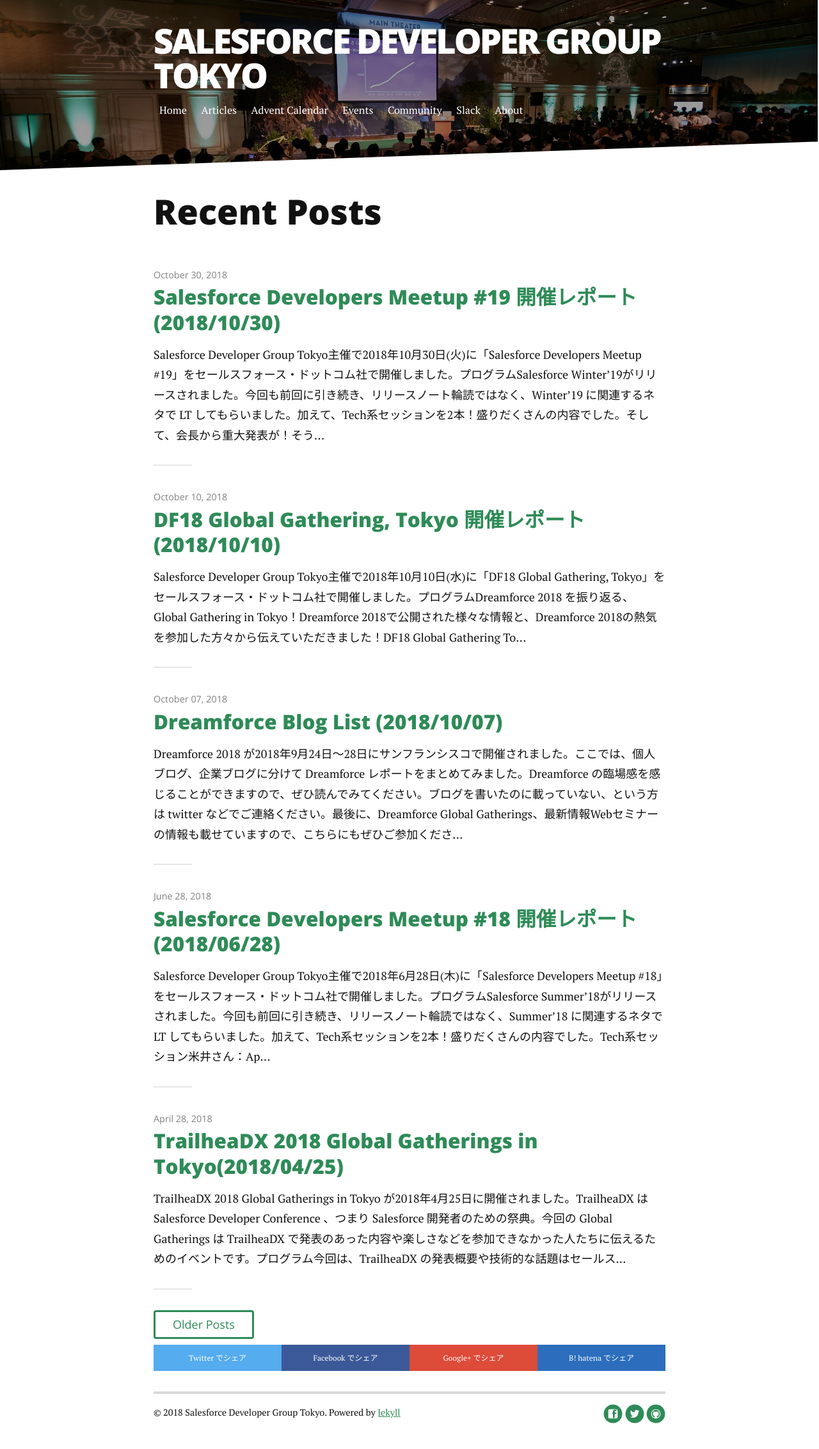
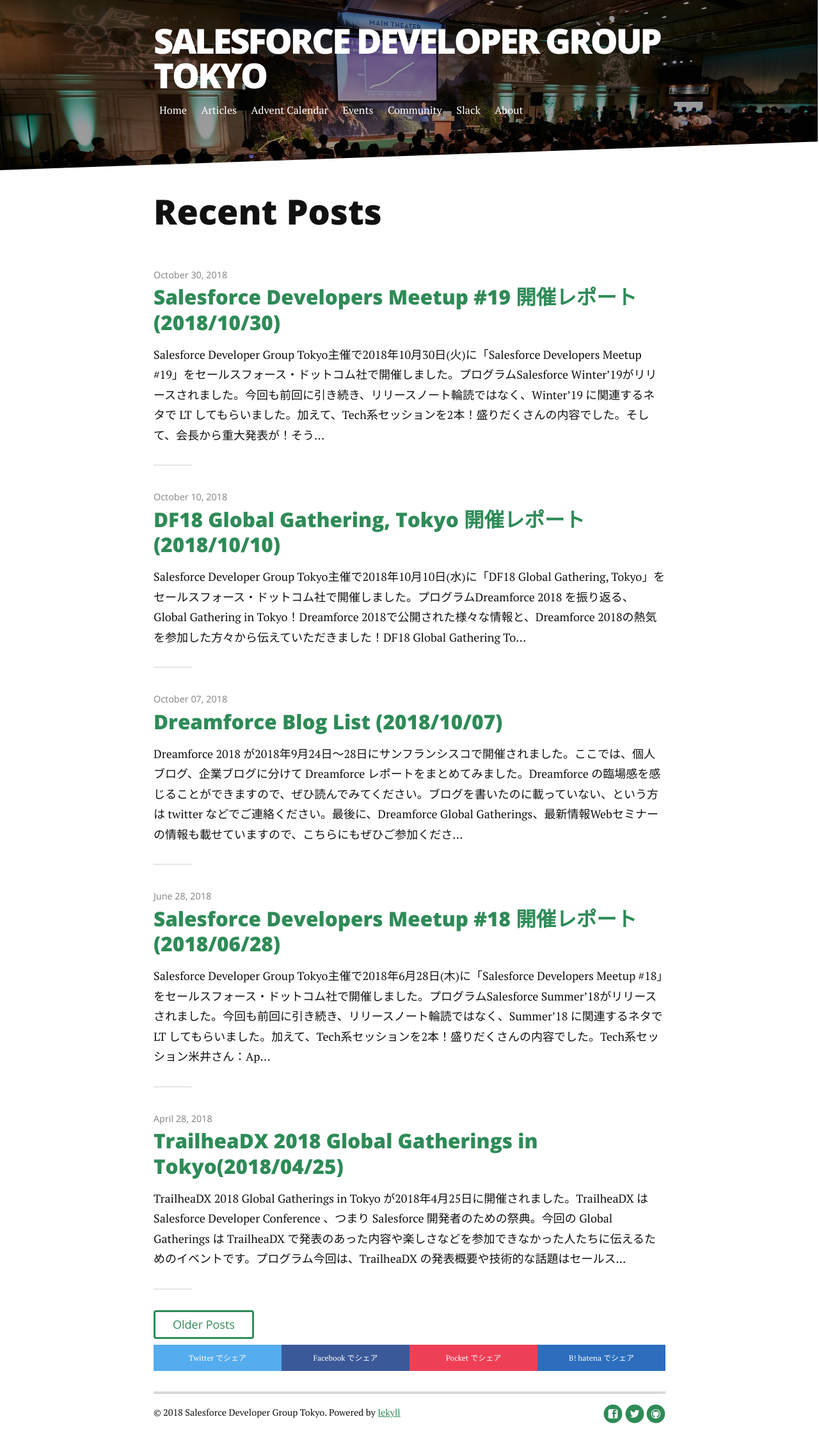
Before and after one commit to sfdgtokyo/sfdgtokyo.github.io, a Jekyll site: the page built from index.html, in a window 1280 px wide. Shown: the whole page at 64% size. Built offline with Jekyll 4.4.1, drawn with Linux system fonts in a browser that asks for light colours; nearby versions of some CDN libraries; the list of posts is cut into pages by our own code.

Commit message:
Change share button

```diff
--- a/_includes/share.html
+++ b/_includes/share.html
@@ -1,7 +1,7 @@
 <div class="share">
   <ul>
   <li><a href="https://twitter.com/intent/tweet?text={{ page.title }}&amp;url={{ site.url }}{{ page.url }}&amp;via={{ site.twitter.username }}&amp;related={{ site.twitter.username }}&amp;hashtags={{ site.twitter.hashtag }}"
-  onclick="window.open(this.href, 'SNS', 'width=500, height=300, menubar=no, toolbar=no, scrollbars=yes'); return false;" class="share-tw">
+  onclick="window.open(this.href, 'SNS', 'width=500, height=500, menubar=no, toolbar=no, scrollbars=yes'); return false;" class="share-tw">
     <i class="fa fa-twitter"></i>
     <span>Twitter</span> でシェア
   </a></li>
@@ -10,10 +10,10 @@
     <i class="fa fa-facebook"></i>
     <span>Facebook</span> でシェア
   </a></li>
-  <li><a href="https://plus.google.com/share?url={{ site.url }}{{ page.url }}"
-  onclick="window.open(this.href, 'SNS', 'width=500, height=500, menubar=no, toolbar=no, scrollbars=yes'); return false;" class="share-gp">
-    <i class="fa fa-google-plus"></i>
-    <span>Google+</span> でシェア
+  <li><a href="http://getpocket.com/edit?url={{ site.url }}{{ page.url }}"
+  onclick="window.open(this.href, 'SNS', 'width=500, height=500, menubar=no, toolbar=no, scrollbars=yes'); return false;" class="share-po">
+    <i class="fa fa-pocket"></i>
+    <span>Pocket</span> でシェア
   </a></li>
   <li><a href="http://b.hatena.ne.jp/bookmarklet?url={{ site.url }}{{ page.url }}"
   onclick="window.open(this.href, 'SNS', 'width=500, height=500, menubar=no, toolbar=no, scrollbars=yes'); return false;" class="share-hb">
--- a/assets/scss/modules/_share.scss
+++ b/assets/scss/modules/_share.scss
@@ -36,8 +36,8 @@
 .share-fb {
 	background-color: #3b5998;
 }
-.share-gp {
-	background-color: #dd4b39;
+.share-po {
+	background-color: #ef3f56;
 }
 .share-hb {
 	background-color: #2c6ebd;
```
Also changed, not shown: assets/css/style.css.
